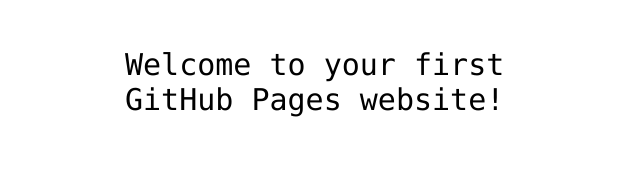
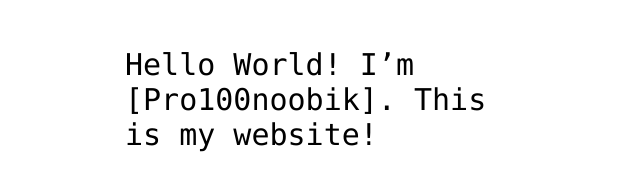
Before and after one commit to Pro100noobik/Pro100noobik.github.io, a plain HTML site: page index.html in a window 1280 px wide. Shown: the part 341-532 px from the top of the page, without its empty margins (315-955 px from the left). Drawn offline with Linux system fonts and the light colour scheme.

Commit message:
Update index.html

```diff
--- a/index.html
+++ b/index.html
@@ -12,7 +12,9 @@
 <img src="https://octodex.github.com/images/daftpunktocat-thomas.gif" id="octocat" alt="octocat-gif" />
 
 <!-- Change this code here by copy and pasting your template on line 15 -->
-<p>Welcome to your first GitHub Pages website!</p>
+  <p>
+    Hello World! I’m [Pro100noobik]. This is my website!
+  </p>
 
 </body>
 </html>
```
